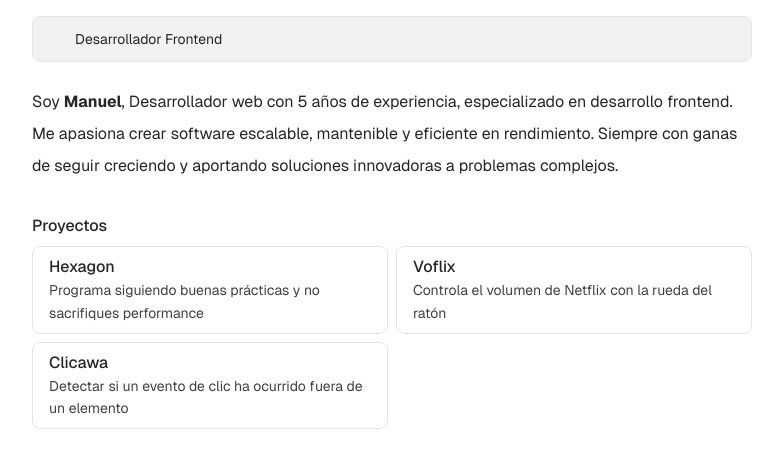
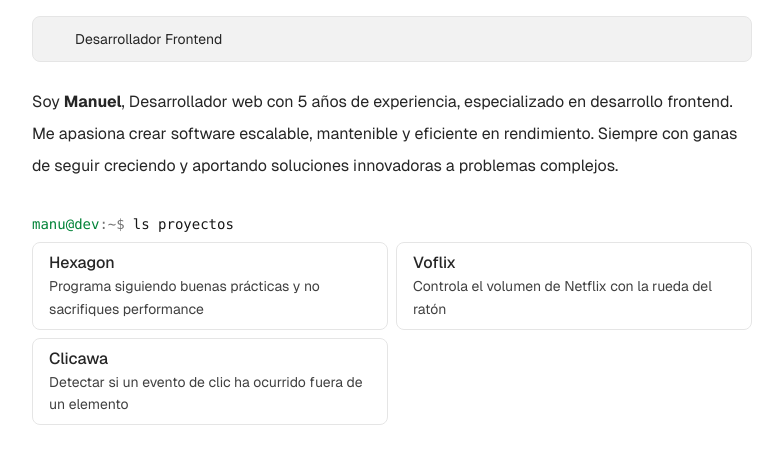
Before and after one commit to manusanchev/manusanchev-frontend, an Astro site: page / in a window 1280 px wide. Shown: the whole page, without its empty margins (248-1031 px from the left). Built offline with nearby package versions, Linux system fonts and the light colour scheme; Astro itself is replaced by a stand-in of ours; some icons are missing.

Commit message:
(feat): change projects title

```diff
--- a/src/components/project/ProjectSection.astro
+++ b/src/components/project/ProjectSection.astro
@@ -11,8 +11,14 @@ const sortedProjects = allProjects.sort(
 ---
 
 <div>
-  <p class="text-neutral-800 dark:text-neutral-300 mb-2 font-medium">
-    Proyectos
+  <p class="flex text-sm items-center gap-2 font-mono text-base text-neutral-900 dark:text-neutral-200 mb-2">
+    <span class="select-none">
+      <span class="text-green-700">manu@dev<span class="text-neutral-500 dark:text-neutral-400">:~$</span></span>
+
+    </span>
+    <span class="text-neutral-900 dark:text-white opacity-100">
+      ls proyectos
+    </span>
   </p>
   <section class="grid grid-cols-1 md:grid-cols-2 gap-2">
     {
```
